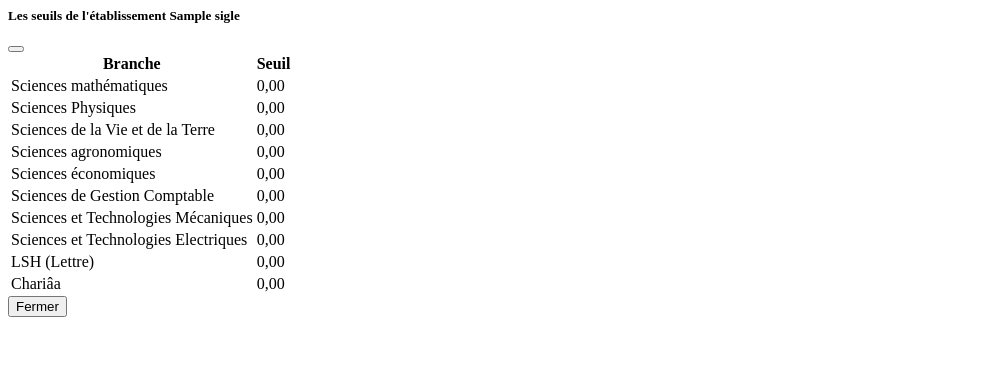
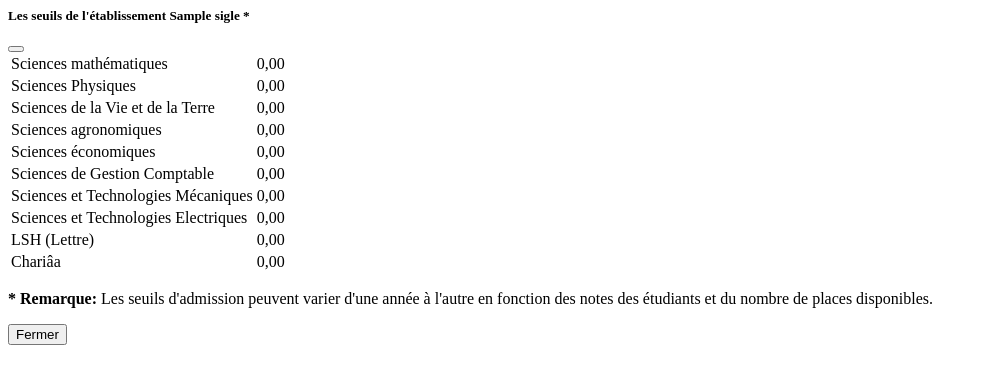
Before and after one commit to unessarb/apresbac, a Symfony app: template templates/etablissement/modal_seuil.html.twig in a window 1280 px wide. Shown: the top 384 px of the page, without its empty margins (0-987 px from the left). Run offline with Twig, Linux system fonts and the light colour scheme; the template is opened without the code that fills it: most values are stand-ins (such as "Sample title", 1, 10 or a date in 2020); some libraries are stand-ins or nearby versions.

Commit message:
last chages

```diff
--- a/assets/admin.js
+++ b/assets/admin.js
@@ -1,3 +1,4 @@
+import './styles/admin.scss';
 const $ = require('jquery');
 
 // create global $ and jQuery variables
--- /dev/null
+++ b/assets/styles/admin.scss
@@ -0,0 +1,3 @@
+#News_dateLimitInscription {
+  width: 100% !important;
+}
--- a/src/Controller/Admin/DocNewsCrudController.php
+++ b/src/Controller/Admin/DocNewsCrudController.php
@@ -57,10 +57,7 @@
             yield DateTimeField::new('updatedAt', 'Modifiée le')->setFormat("yyyy-MM-dd 'à' HH:mm:ss");
         } else {
             yield TextField::new('title', 'Titre')->setColumns(6);
-            yield AssociationField::new('news', 'Actualité')->setQueryBuilder(function (QueryBuilder $qb) {
-                $qb->andWhere('entity.isActive = :enabled')
-                    ->setParameter('enabled', true);
-            })->setColumns(6);
+            yield AssociationField::new('news', 'Actualité')->setColumns(6);
             yield TextField::new('link', 'Lien')->setColumns(6);
             yield ImageField::new('file', 'Fichier')
                 ->setBasePath('uploads/news_docs/')
--- a/src/Controller/Admin/EtablissementCrudController.php
+++ b/src/Controller/Admin/EtablissementCrudController.php
@@ -125,9 +125,9 @@
                 ->setColumns(6)
                 ->setRequired($pageName !== Crud::PAGE_EDIT);
 
-            yield BooleanField::new('isActive', 'Actif')->setColumns(12)->setPermission("ROLE_SUPER_ADMIN");
-            yield BooleanField::new('isEtranger', 'Si étranger')->setColumns(12)->setPermission("ROLE_ADMIN");
-            yield BooleanField::new('isPublic', 'Publique')->setColumns(12)->setPermission("ROLE_ADMIN");
+            yield BooleanField::new('isActive', 'Actif')->setColumns(2)->setPermission("ROLE_SUPER_ADMIN");
+            yield BooleanField::new('isEtranger', 'Si étranger')->setColumns(2)->setPermission("ROLE_ADMIN");
+            yield BooleanField::new('isPublic', 'Publique')->setColumns(2)->setPermission("ROLE_ADMIN");
 
             yield FormField::addTab('Seuils')->setIcon('check-square');
             yield NumberField::new('seuilSM', 'Seuil SM')->setColumns(6)->setNumDecimals(2);
--- a/src/Controller/Admin/NewsCrudController.php
+++ b/src/Controller/Admin/NewsCrudController.php
@@ -11,6 +11,7 @@
 use EasyCorp\Bundle\EasyAdminBundle\Controller\AbstractCrudController;
 use EasyCorp\Bundle\EasyAdminBundle\Field\AssociationField;
 use EasyCorp\Bundle\EasyAdminBundle\Field\BooleanField;
+use EasyCorp\Bundle\EasyAdminBundle\Field\DateField;
 use EasyCorp\Bundle\EasyAdminBundle\Field\DateTimeField;
 use EasyCorp\Bundle\EasyAdminBundle\Field\IdField;
 use EasyCorp\Bundle\EasyAdminBundle\Field\ImageField;
@@ -87,8 +88,7 @@
                         ->setParameter('enabled', true);
                 })
                 ->setColumns(6);
-            yield DateTimeField::new('dateLimitInscription', 'Date limite inscription')->setColumns('col-md-6 offset-md-6')
-                ->addCssClass('date_limite_inscription d-none')->addWebpackEncoreEntries('admin');
+            yield DateField::new('dateLimitInscription', 'Date limite inscription')->setColumns(6)->addWebpackEncoreEntries('admin');
             yield ImageField::new('image', 'Image')
                 ->setBasePath('uploads/news/')
                 ->setUploadDir('public/uploads/news')
--- a/src/Entity/Etablissement.php
+++ b/src/Entity/Etablissement.php
@@ -148,7 +148,7 @@
     private $isPublic = true;
 
     /**
-     * @ORM\Column(type="string", length=255)
+     * @ORM\Column(type="string", length=255, nullable=true)
      */
     private $phone;
 
--- a/templates/etablissement/modal_seuil.html.twig
+++ b/templates/etablissement/modal_seuil.html.twig
@@ -3,18 +3,12 @@
 		<div class="modal-content">
 			<div class="modal-header">
 				<h5 class="modal-title" id="exampleModalLabel">Les seuils de l'établissement
-					<strong class="text-uppercase">{{etablissement.sigle}}</strong>
+					<strong class="text-uppercase">{{etablissement.sigle}} <span class="text-danger">*</span></strong>
 				</h5>
 				<button type="button" class="btn-close" data-bs-dismiss="modal" aria-label="Close"></button>
 			</div>
 			<div class="modal-body">
 				<table class="table table-striped">
-					<thead>
-						<tr>
-							<th scope="col">Branche</th>
-							<th scope="col">Seuil</th>
-						</tr>
-					</thead>
 					<tbody>
 						{% if etablissement.seuilSM != 0 %}
 							<tr>
@@ -90,6 +84,7 @@
 				</table>
 			</div>
 			<div class="modal-footer">
+				<p class="fw-lighter"><strong><span class="text-danger">*</span> Remarque:</strong> Les seuils d'admission peuvent varier d'une année à l'autre en fonction des notes des étudiants et du nombre de places disponibles. </p>
 				<button type="button" class="btn btn-secondary" data-bs-dismiss="modal">Fermer</button>
 			</div>
 		</div>
```
Also changed, not shown: src/Controller/Admin/DocumentEtablissementCrudController.php (+1 -6 lines), 1 other file.
